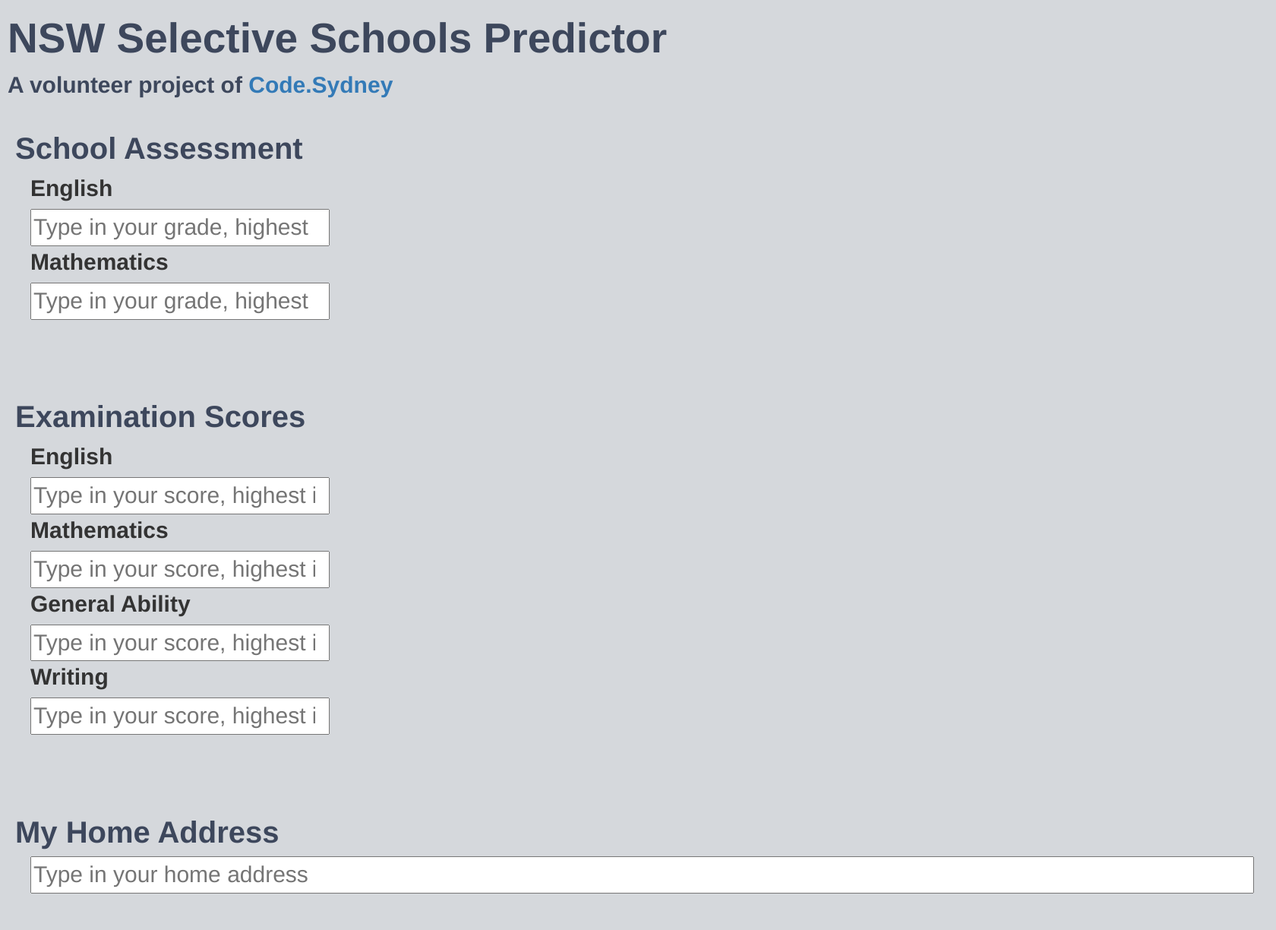
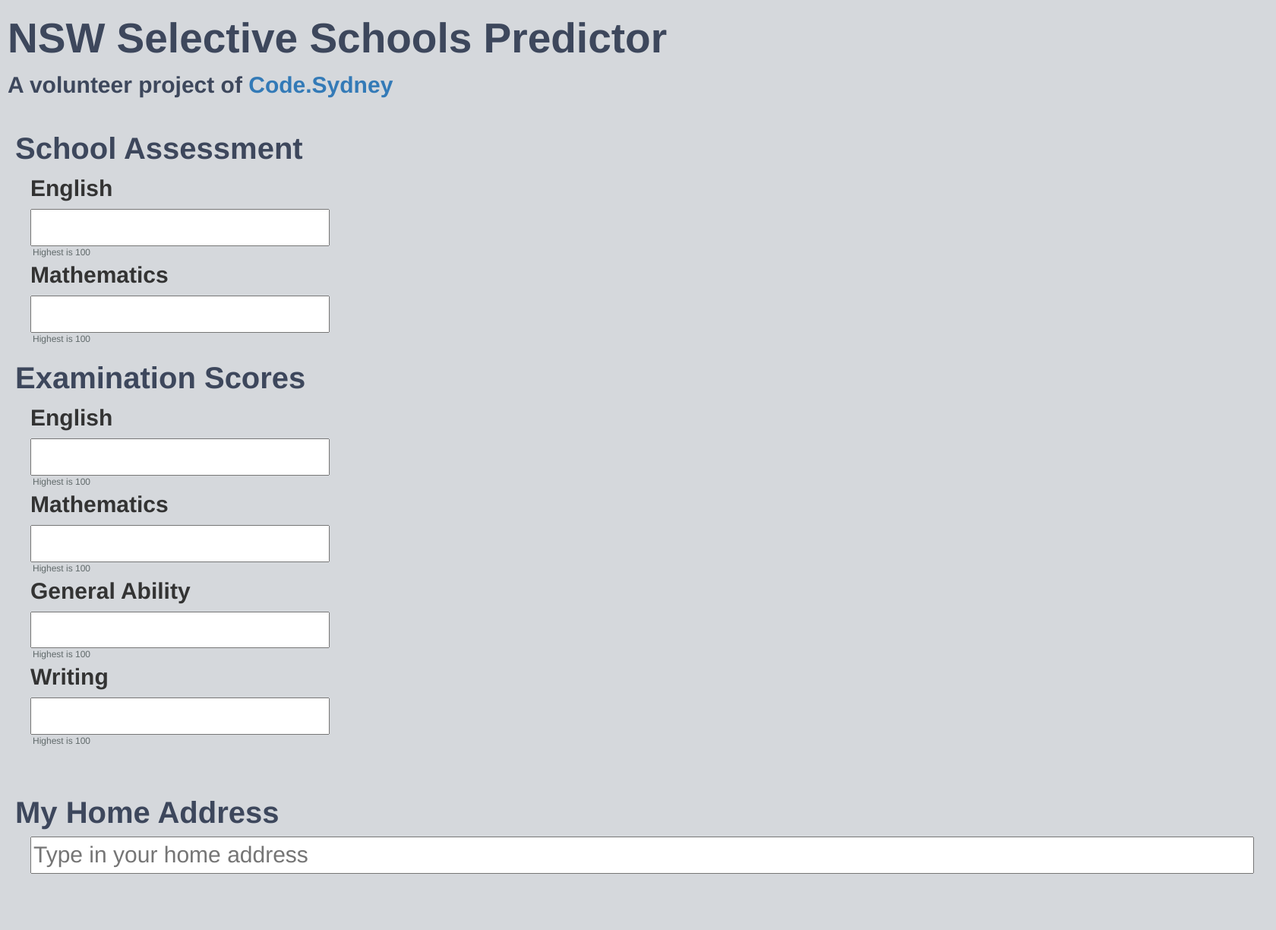
Before and after one commit to codesydney/myselective, a Flask app: page / in a window 1680 px wide. Shown: the top 1224 px of the page at 76% size. Run offline with Flask 2, Linux system fonts and the light colour scheme; some libraries are stand-ins or nearby versions.

Commit message:
label changes

```diff
--- a/app/forms.py
+++ b/app/forms.py
@@ -7,13 +7,13 @@ from werkzeug.datastructures import MultiDict
 
 class MainForm(Form):
 	SchoolAssessmentTitle = StringField("School Assessment")
-	School_English = IntegerField('English', [validators.Required("Please enter your English school assessment.")],render_kw={"placeholder": "Type in your grade, highest is 100","size":"30"})
-	School_Maths = IntegerField('Mathematics', [validators.Required("Please enter your Maths school assessment.")],render_kw={"placeholder": "Type in your grade, highest is 100","size":"30"})
+	School_English = IntegerField('English', [validators.Required("Please enter your English school assessment.")],render_kw={"placeholder": "","size":"10"})
+	School_Maths = IntegerField('Mathematics', [validators.Required("Please enter your Maths school assessment.")],render_kw={"placeholder": "","size":"10"})
 	ExaminationScoresTitle = StringField("Examination Scores")
-	ExaminationScores_English = IntegerField('English', [validators.Required("Please enter your English exam score.")],render_kw={"placeholder": "Type in your score, highest is 100","size":"30"})
-	ExaminationScores_Maths = IntegerField('Mathematics', [validators.Required("Please enter your Maths exam score.")],render_kw={"placeholder": "Type in your score, highest is 100","size":"30"})
-	ExaminationScores_GA = IntegerField('General Ability', [validators.Required("Please enter your GA exam score.")],render_kw={"placeholder": "Type in your score, highest is 100","size":"30"})
-	ExaminationScores_Writing = IntegerField('Writing', [validators.Required("Please enter your Writing exam score.")],render_kw={"placeholder": "Type in your score, highest is 100","size":"30"})
+	ExaminationScores_English = IntegerField('English', [validators.Required("Please enter your English exam score.")],render_kw={"placeholder": "","size":"10"})
+	ExaminationScores_Maths = IntegerField('Mathematics', [validators.Required("Please enter your Maths exam score.")],render_kw={"placeholder": "","size":"10"})
+	ExaminationScores_GA = IntegerField('General Ability', [validators.Required("Please enter your GA exam score.")],render_kw={"placeholder": "","size":"10"})
+	ExaminationScores_Writing = IntegerField('Writing', [validators.Required("Please enter your Writing exam score.")],render_kw={"placeholder": "","size":"10"})
 	HomeAddressTitle = StringField("My Home Address")
 	HomeAddress = StringField('Home Address', [validators.Required("Please enter your Home address.")],render_kw={"placeholder": "Type in your home address","id":"geocomplete","size":"90"})
 	HomeLat = HiddenField(render_kw={"id":"home_lat"})
--- a/app/templates/mainform.html
+++ b/app/templates/mainform.html
@@ -51,32 +51,32 @@
                {{ form.School_English.label }}<br>
                {{ form.School_English }}
                <br>
+			   <div style = "margin-left:3px;color:#616A6B;font-size:12px;">Highest is 100</div>
 
                {{ form.School_Maths.label }}<br>
                {{ form.School_Maths }}
+			   <div style = "margin-left:3px;color:#616A6B;font-size:12px;">Highest is 100</div>
                </div>
-			   <br>
-               <br>
 
 			   <h2 style="color:#3d475c;font-size:40px;font-weight:bold;text-align:left;margin-left:10px">Examination Scores</h2>
 
 			   <div style = "margin-left:30px;">
                {{ form.ExaminationScores_English.label }}<br>
                {{ form.ExaminationScores_English }}
-               <br>
+			   <div style = "margin-left:3px;color:#616A6B;font-size:12px;">Highest is 100</div>
 
                {{ form.ExaminationScores_Maths.label }}<br>
                {{ form.ExaminationScores_Maths }}
-               <br>
+			   <div style = "margin-left:3px;color:#616A6B;font-size:12px;">Highest is 100</div>
 
                {{ form.ExaminationScores_GA.label }}<br>
                {{ form.ExaminationScores_GA }}
-               <br>
+			   <div style = "margin-left:3px;color:#616A6B;font-size:12px;">Highest is 100</div>
 
                {{ form.ExaminationScores_Writing.label }}<br>
                {{ form.ExaminationScores_Writing }}
+			   <div style = "margin-left:3px;color:#616A6B;font-size:12px;">Highest is 100</div>
 			   </div>
-               <br>
                <br>
 
 			  <body>
```
